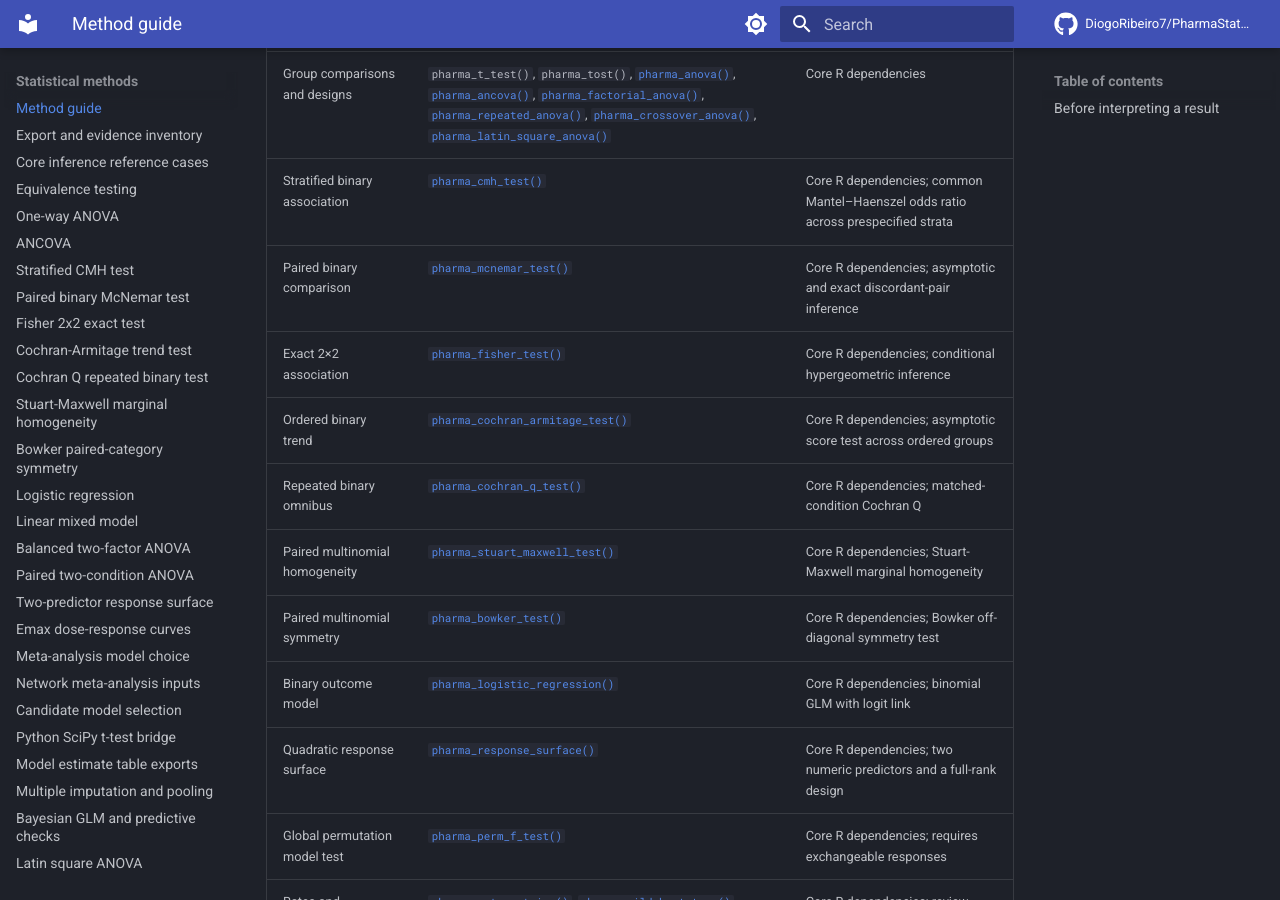
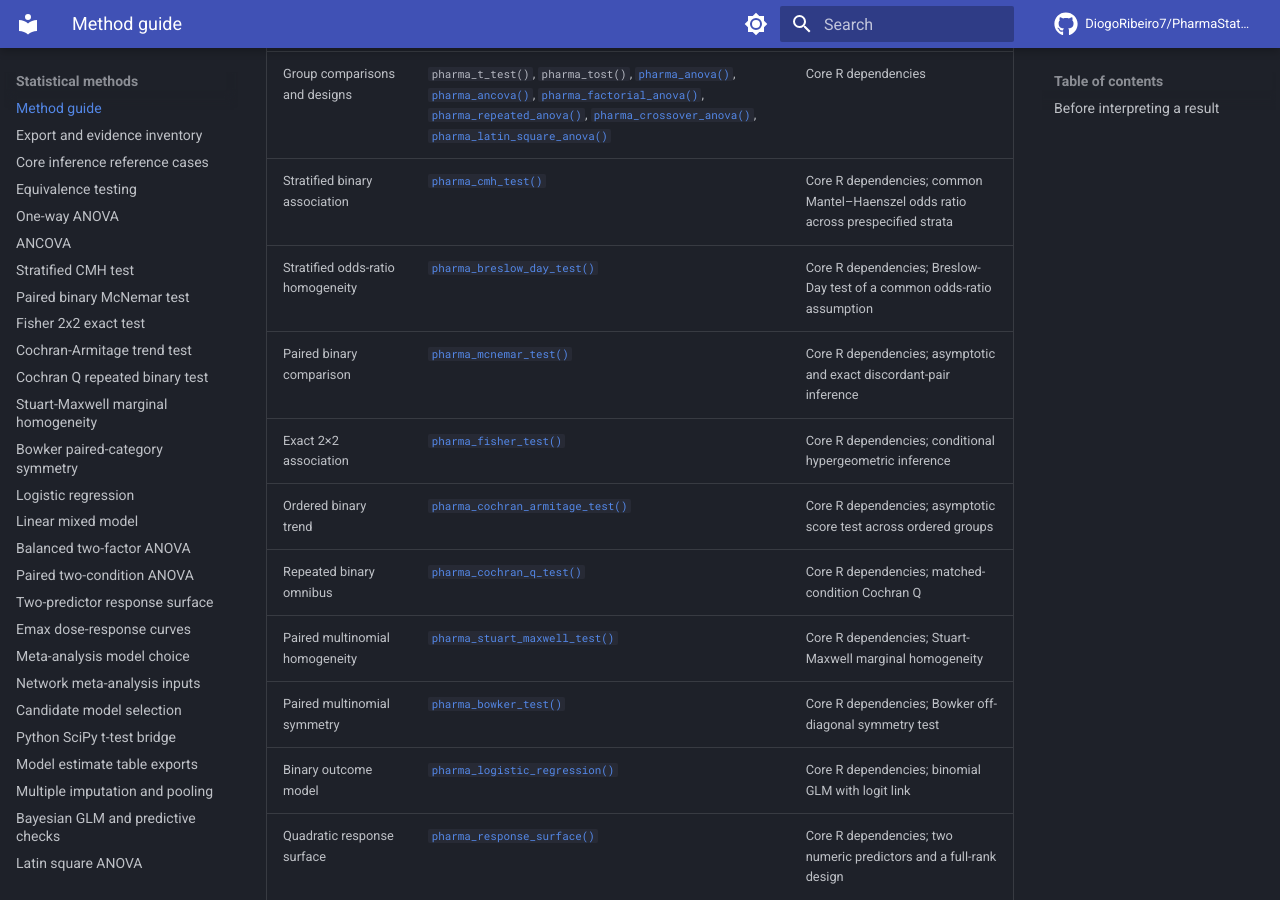
Before and after one commit to DiogoRibeiro7/PharmaStatsR, an MkDocs documentation site: the page built from docs/methods.md, in a window 1280 px wide and 900 px high, scrolled down 516 px. Built offline with MkDocs 1.6.1 and Material for MkDocs 9.7.7, drawn with Linux system fonts in a browser that asks for light colours; comment, search, counter and statistics services are not loaded.

Commit message:
docs: integrate Breslow-Day homogeneity test

```diff
--- a/docs/methods.md
+++ b/docs/methods.md
@@ -12,6 +12,7 @@ The [reporting and monitoring scope audit](claims-audit.md) compares sensitive h
 | --- | --- | --- |
 | Group comparisons and designs | `pharma_t_test()`, `pharma_tost()`, [`pharma_anova()`](anova.md), [`pharma_ancova()`](ancova.md), [`pharma_factorial_anova()`](factorial-anova.md), [`pharma_repeated_anova()`](repeated-anova.md), [`pharma_crossover_anova()`](crossover.md), [`pharma_latin_square_anova()`](latin-square.md) | Core R dependencies |
 | Stratified binary association | [`pharma_cmh_test()`](cmh.md) | Core R dependencies; common Mantel–Haenszel odds ratio across prespecified strata |
+| Stratified odds-ratio homogeneity | [`pharma_breslow_day_test()`](breslow-day.md) | Core R dependencies; Breslow-Day test of a common odds-ratio assumption |
 | Paired binary comparison | [`pharma_mcnemar_test()`](mcnemar.md) | Core R dependencies; asymptotic and exact discordant-pair inference |
 | Exact 2×2 association | [`pharma_fisher_test()`](fisher-exact.md) | Core R dependencies; conditional hypergeometric inference |
 | Ordered binary trend | [`pharma_cochran_armitage_test()`](cochran-armitage.md) | Core R dependencies; asymptotic score test across ordered groups |
```
